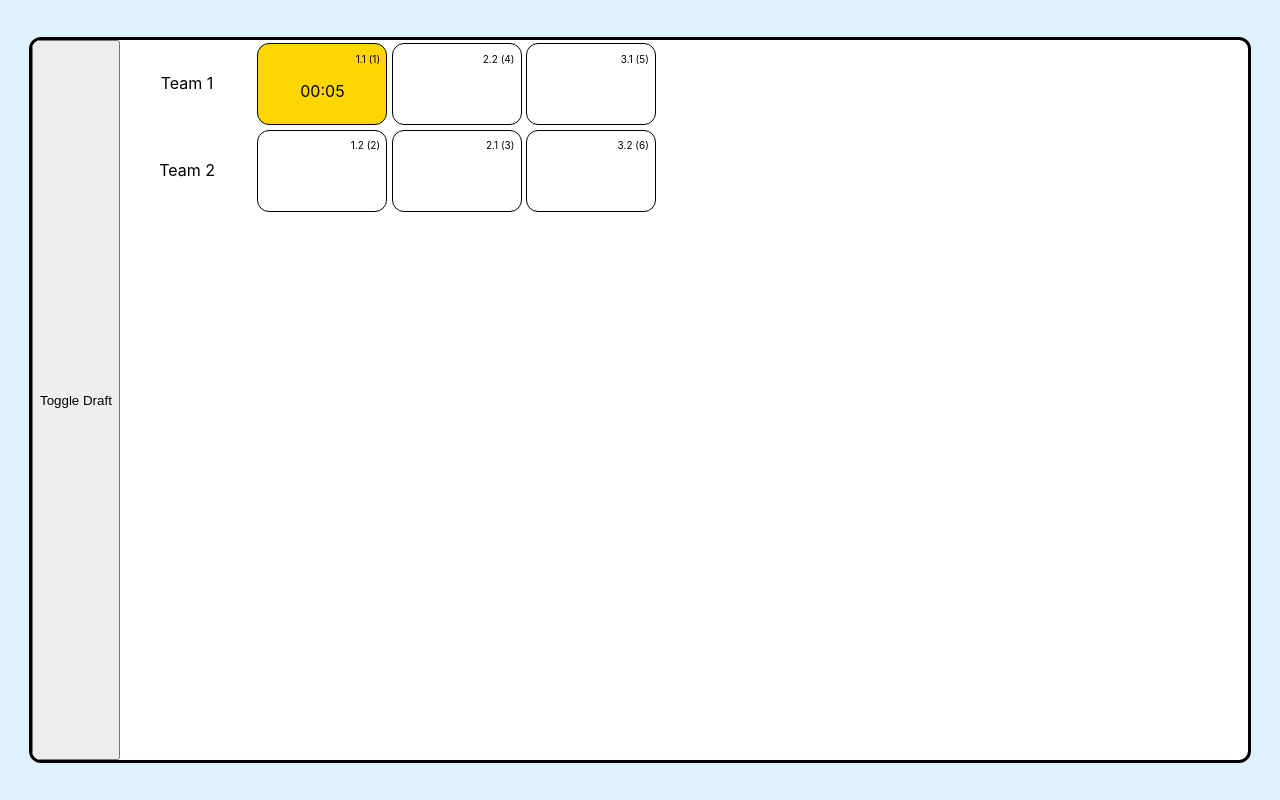
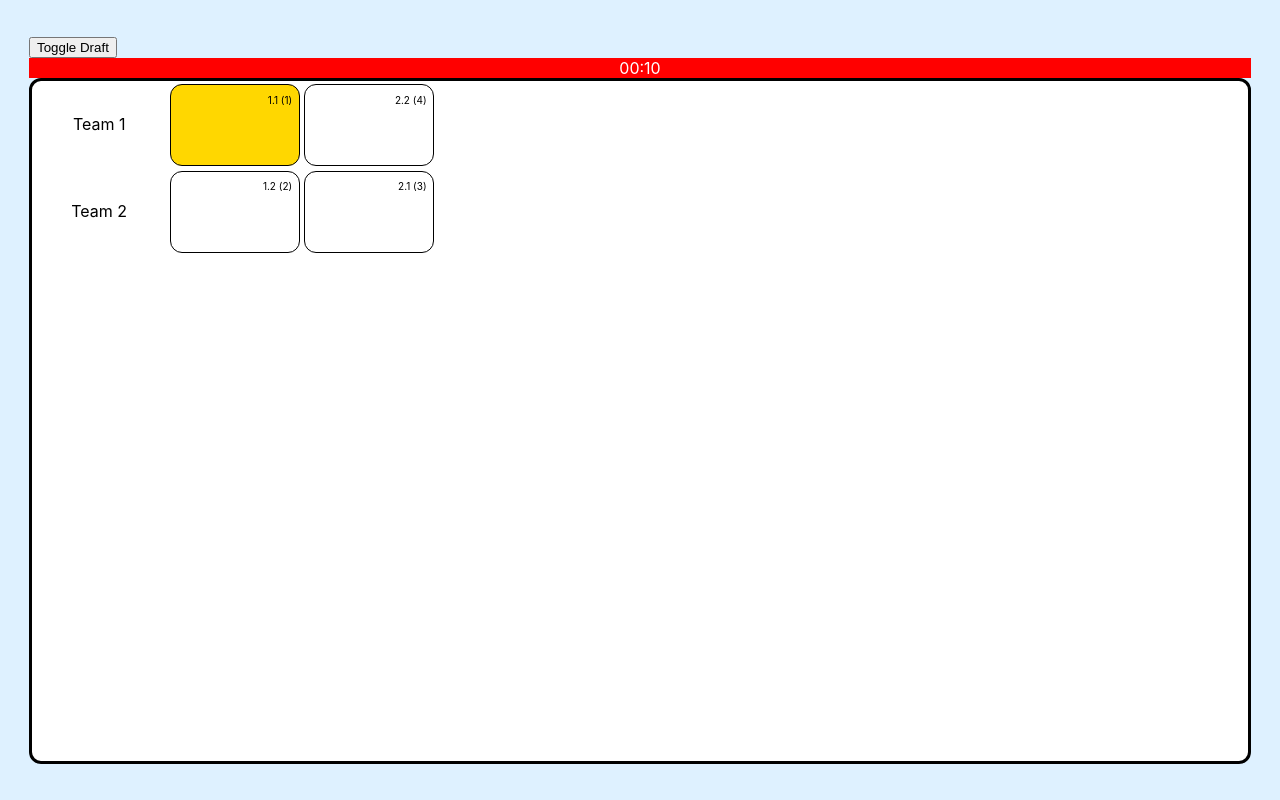
Before and after one commit to onezach/draft_board, a React (Create React App) app: page / in a window 1280 px wide. Built offline with nearby package versions, Linux system fonts and the light colour scheme; the HTML template or start-up script is replaced by a standard one.

Commit message:
centralized timer and logic improvements

```diff
--- a/src/App.js
+++ b/src/App.js
@@ -3,7 +3,7 @@ import "./App.scss";
 import DraftBoard from "./components/DraftBoard";
 
 function App() {
-  const numRounds = 3;
+  const numRounds = 2;
   // const numTeams = 12;
 
   // const teams = [
@@ -23,7 +23,7 @@ function App() {
 
   const teamsSmall = ["Team 1", "Team 2"];
 
-  const timePerPick = 10; // seconds
+  const timePerPick = 15; // seconds
 
   return (
     <div className="App-container">
--- a/src/App.scss
+++ b/src/App.scss
@@ -24,6 +24,12 @@
   border: solid black;
 }
 
+@mixin timer() {
+  @include centerCenter();
+  display: flex;
+  height: 60%;
+}
+
 $defaultRadius: 12px;
 
 .App-container {
@@ -40,16 +46,19 @@ $defaultRadius: 12px;
   flex-wrap: wrap;
   flex-direction: row;
   width: 95vw;
-  height: 90vh;
+  height: 85vh;
   border: solid black;
   overflow: scroll;
 }
 
 .Timer {
-  @include centerCenter();
-  display: flex;
-  //   @include borderBox();
-  height: 60%;
+  @include timer();
+}
+
+.Timer-low {
+  @include timer();
+  background-color: red;
+  color: white;
 }
 
 .Label {
--- a/src/Functions.js
+++ b/src/StaticFunctions.js
@@ -48,3 +48,11 @@ export const computePickValues = (round_number, team_number, numTeams) => {
     data: data,
   };
 };
+
+export const formatTime = (time) => {
+  const minutes = Math.floor(time / 60)
+    .toString()
+    .padStart(2, "0");
+  const seconds = (time % 60).toString().padStart(2, "0");
+  return `${minutes}:${seconds}`;
+};
--- a/src/components/Chip.js
+++ b/src/components/Chip.js
@@ -1,14 +1,6 @@
 import React from "react";
-import Timer from "./Timer";
 
-const Chip = ({
-  pickData,
-  onClick,
-  timerActive,
-  timePerPick,
-  onMissedPick,
-  draftStatus
-}) => {
+const Chip = ({ pickData, onClick, draftStatus }) => {
   const myTeamNumber = pickData.team;
   const myRoundNumber = pickData.round;
 
@@ -21,28 +13,25 @@ const Chip = ({
     chipClass += status;
   }
 
-
   return (
     <div
       id={"c" + pickData.string}
       className="Chip-container"
-      onClick={() => onClick(myTeamNumber, myRoundNumber)}
+      onClick={() => {
+        if (draftStatus !== "confirmed") {
+          onClick(myTeamNumber, myRoundNumber);
+        }
+      }}
     >
       <div className={chipClass}>
         <div className="Chip-pick">
           <div>{pickData.string}</div>
         </div>
-        {chipClass === "Chip-onClock" && (
-          <Timer
-            initialTime={timePerPick}
-            isRunning={timerActive}
-            onTimesUp={() => onMissedPick()}
-          />
-        )}
         {status === "complete" && (
           <div className="Chip-name">
             <div>
-              {pickData.data.position !== "DST" && pickData.data.firstName[0] + ". " + pickData.data.lastName}
+              {pickData.data.position !== "DST" &&
+                pickData.data.firstName[0] + ". " + pickData.data.lastName}
             </div>
             <div>
               {pickData.data.position} - {pickData.data.playerTeam}
--- a/src/components/DraftBoard.js
+++ b/src/components/DraftBoard.js
@@ -1,24 +1,31 @@
-import React, { useState } from "react";
-import Label from "./TeamLabel";
+import React, { useState, useEffect, useCallback } from "react";
 import Chip from "./Chip";
 import PickModal from "./PickModal";
-import { generateNumArray, computePickValues } from "../Functions";
+import ResultsModal from "./ResultsModal";
+import {
+  generateNumArray,
+  computePickValues,
+  formatTime,
+} from "../StaticFunctions";
 
 const DraftBoard = ({ numRounds, timePerPick, teams }) => {
+  const numTeams = teams.length;
+  const totalPicks = numRounds * numTeams;
+
   const [boardInitialized, setBoardInitialized] = useState(false);
   const [draftStatus, setDraftStatus] = useState("active");
-
-  const numTeams = teams.length;
-  const totalPicks = numRounds * numTeams;
 
   const [currentPick, setCurrentPick] = useState(1);
   const [picks, setPicks] = useState([]);
 
-  const [modalActive, setModalActive] = useState(false);
-  const [modalStatus, setModalStatus] = useState();
-  const [modalPickData, setModalPickData] = useState();
+  const [pickModalActive, setPickModalActive] = useState(false);
+  const [pickModalStatus, setPickModalStatus] = useState();
+  const [pickModalData, setPickModalData] = useState();
 
-  const [timerActive, setTimerActive] = useState(true);
+  const [resultsModalActive, setResultsModalActive] = useState(false);
+
+  const [pickTimerActive, setPickTimerActive] = useState(true);
+  const [timeOnClock, setTimeOnClock] = useState(timePerPick);
 
   const initializeBoard = () => {
     let teamsArr = generateNumArray(1, numTeams);
@@ -44,14 +51,14 @@ const DraftBoard = ({ numRounds, timePerPick, teams }) => {
 
     return picks.map((team, t_index) => (
       <div key={"team" + (t_index + 1) + "_row"} className="Row-container">
-        <Label team_name={teams[t_index]} team_number={t_index + 1} />
+        {/* <Label team_name={teams[t_index]} team_number={t_index + 1} /> */}
+        <div id={"t" + t_index + 1} className={"Label-double"}>
+          <p>{teams[t_index]}</p>
+        </div>
         {team.map((round, r_index) => (
           <Chip
             pickData={round}
             onClick={handleChipClick}
-            timerActive={timerActive}
-            timePerPick={timePerPick}
-            onMissedPick={handleMissedPick}
             draftStatus={draftStatus}
             key={"chip" + (r_index + 1) + "." + (t_index + 1)}
           />
@@ -62,27 +69,32 @@ const DraftBoard = ({ numRounds, timePerPick, teams }) => {
 
   const handleChipClick = (team, round) => {
     const chipData = picks[team - 1][round - 1];
-    setModalStatus(chipData.status);
-    setModalActive(true);
-    setModalPickData(chipData);
-    setTimerActive(false);
+    setPickModalStatus(chipData.status);
+    setPickModalActive(true);
+    setPickModalData(chipData);
+    if (draftStatus === "active") {
+      setPickTimerActive(false);
+    }
   };
 
-  const handleCloseModal = () => {
-    setModalActive(false);
-    setModalStatus();
-    setModalPickData();
-    setTimerActive(true);
+  const handleClosePickModal = () => {
+    setPickModalActive(false);
+    setPickModalStatus();
+    setPickModalData();
+    if (draftStatus === "active") {
+      setPickTimerActive(true);
+    }
   };
 
-  const advanceCurrentPick = () => {
+  const advanceCurrentPick = useCallback(() => {
     if (currentPick < totalPicks) {
       setCurrentPick((current) => current + 1);
+      setTimeOnClock(timePerPick);
     } else {
-      setTimerActive(false);
+      setPickTimerActive(false);
       setDraftStatus("incomplete");
     }
-  };
+  }, [currentPick, timePerPick, totalPicks]);
 
   const handleConfirmedPick = (pickedPlayerData, pickNumber = currentPick) => {
     const confirmNewPick = picks.map((team) =>
@@ -101,14 +113,14 @@ const DraftBoard = ({ numRounds, timePerPick, teams }) => {
     );
 
     setPicks(confirmNewPick);
-    handleCloseModal();
+    handleClosePickModal();
 
     if (pickNumber === currentPick || draftStatus === "incomplete") {
       advanceCurrentPick();
     }
   };
 
-  const handleMissedPick = () => {
+  const handleMissedPick = useCallback(() => {
     const missedPick = picks.map((team) =>
       team.map((round) => {
         if (round.overall === currentPick) {
@@ -122,12 +134,11 @@ const DraftBoard = ({ numRounds, timePerPick, teams }) => {
     );
 
     setPicks(missedPick);
-    handleCloseModal();
     advanceCurrentPick();
-  };
+  }, [advanceCurrentPick, currentPick, picks]);
 
   const handleRequestPickUpdate = () => {
-    setModalStatus("update");
+    setPickModalStatus("update");
   };
 
   const validateDraft = () => {
@@ -143,6 +154,8 @@ const DraftBoard = ({ numRounds, timePerPick, teams }) => {
     setDraftStatus("finished");
   };
 
+  const handleCloseResultsModal = () => setResultsModalActive(false);
+
   const draftButton = () => {
     switch (draftStatus) {
       case "active":
@@ -150,7 +163,7 @@ const DraftBoard = ({ numRounds, timePerPick, teams }) => {
           <input
             type="button"
             value="Toggle Draft"
-            onClick={() => setTimerActive((current) => !current)}
+            onClick={() => setPickTimerActive((current) => !current)}
           />
         );
       case "incomplete":
@@ -165,24 +178,58 @@ const DraftBoard = ({ numRounds, timePerPick, teams }) => {
             onClick={() => setDraftStatus("confirmed")}
           />
         );
+      case "confirmed":
+        return (
+          <input
+            type="button"
+            value="View Results"
+            onClick={() => setResultsModalActive(true)}
+          />
+        );
       default:
     }
   };
 
+  useEffect(() => {
+    const timer = setInterval(() => {
+      if (pickTimerActive && timeOnClock > 0) {
+        setTimeOnClock((prevTime) => prevTime - 1);
+      }
+      if (timeOnClock <= 0) {
+        handleMissedPick();
+      }
+    }, 1000);
+
+    return () => {
+      clearInterval(timer);
+    };
+  }, [pickTimerActive, timeOnClock, handleMissedPick]);
+
   return (
-    <div className="Board">
+    <div>
       {draftButton()}
       {draftStatus === "confirmed" && <div>Draft finished</div>}
-      <PickModal
-        isOpen={modalActive}
-        onClose={handleCloseModal}
-        onConfirm={handleConfirmedPick}
-        modalStatus={modalStatus}
-        modalPickData={modalPickData}
-        onRequestPickUpdate={handleRequestPickUpdate}
-      />
-      {/* {draftStatus === "active" && <div>{buildChips()}</div>} */}
-      <div>{buildChips()}</div>
+      {draftStatus === "active" && (
+        <div className={timeOnClock > 10 ? "Timer" : "Timer-low"}>
+          <div>{formatTime(timeOnClock)}</div>
+        </div>
+      )}
+      <div className="Board">
+        <PickModal
+          isOpen={pickModalActive}
+          onClose={handleClosePickModal}
+          onConfirm={handleConfirmedPick}
+          modalStatus={pickModalStatus}
+          modalPickData={pickModalData}
+          onRequestPickUpdate={handleRequestPickUpdate}
+        />
+        <ResultsModal
+          isOpen={resultsModalActive}
+          onClose={handleCloseResultsModal}
+          data={picks}
+        />
+        <div>{buildChips()}</div>
+      </div>
     </div>
   );
 };
--- a/src/components/PickModal.js
+++ b/src/components/PickModal.js
@@ -155,7 +155,6 @@ const PickModal = ({
                   onConfirm(data);
                 } else {
                   onConfirm(data, modalPickData.overall);
-                  //   onUpdatePick(modalPickData.overall, data);
                 }
                 clearInputs();
               }}
@@ -192,7 +191,7 @@ const PickModal = ({
           left: "35vw",
           right: "35vw",
           border: "1.5px solid black",
-          borderRadius: "15px",
+          borderRadius: "12px",
         },
       }}
     >
--- /dev/null
+++ b/src/components/ResultsModal.js
@@ -0,0 +1,50 @@
+import React from "react";
+import ReactModal from "react-modal";
+
+const ResultsModal = ({ isOpen, onClose, data }) => {
+  const dataViz = () => {
+    return (
+      <div style={{ flexDirection: "row", display: "flex" }}>
+        {data.map((team, t_idx) => (
+          <div key={"rt_" + t_idx}>
+            {t_idx + 1}
+            {team.map((round, r_idx) => (
+              <div key={"rr_" + r_idx}>{JSON.stringify(round.data)}</div>
+            ))}
+          </div>
+        ))}
+      </div>
+    );
+  };
+
+  const modalContent = () => {
+    return (
+      <div>
+        {dataViz()}
+        <input type="button" value="Close" onClick={onClose} />
+      </div>
+    );
+  };
+
+  return (
+    <ReactModal
+      isOpen={isOpen}
+      onRequestClose={onClose}
+      style={{
+        content: {
+          background: "#fff",
+          top: "10vh",
+          bottom: "10vh",
+          left: "7.5vw",
+          right: "7.5vw",
+          border: "1.5px solid black",
+          borderRadius: "12px",
+        },
+      }}
+    >
+      {modalContent()}
+    </ReactModal>
+  );
+};
+
+export default ResultsModal;
--- a/src/components/Timer.js
+++ b/src/components/Timer.js
@@ -1,4 +1,4 @@
-import React, { useState, useEffect } from 'react';
+import React, { useState, useEffect } from "react";
 
 const Timer = ({ initialTime, isRunning, onTimesUp }) => {
   const [time, setTime] = useState(initialTime);
@@ -21,13 +21,15 @@ const Timer = ({ initialTime, isRunning, onTimesUp }) => {
   }, [isRunning, time, expired, onTimesUp]);
 
   const formatTime = (time) => {
-    const minutes = Math.floor(time / 60).toString().padStart(2, '0');
-    const seconds = (time % 60).toString().padStart(2, '0');
+    const minutes = Math.floor(time / 60)
+      .toString()
+      .padStart(2, "0");
+    const seconds = (time % 60).toString().padStart(2, "0");
     return `${minutes}:${seconds}`;
   };
 
   return (
-    <div className='Timer'>
+    <div className={time > 10 ? "Timer" : "Timer-low"}>
       <div>{formatTime(time)}</div>
     </div>
   );
```
